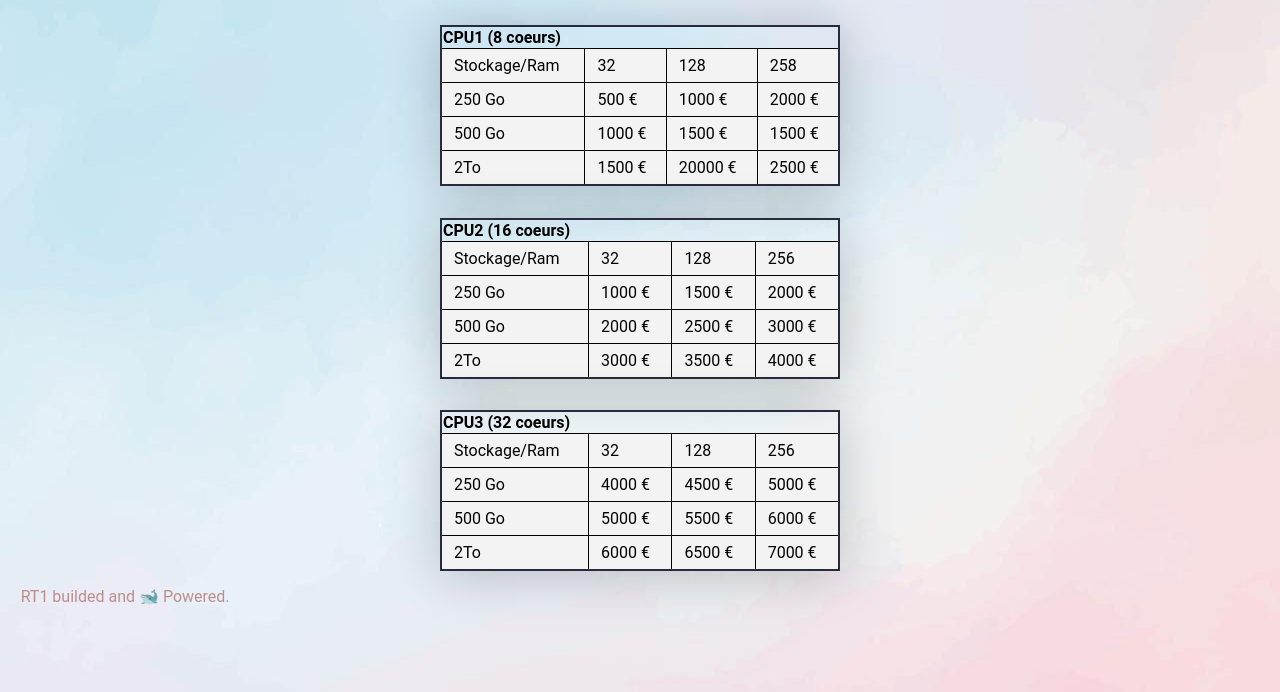
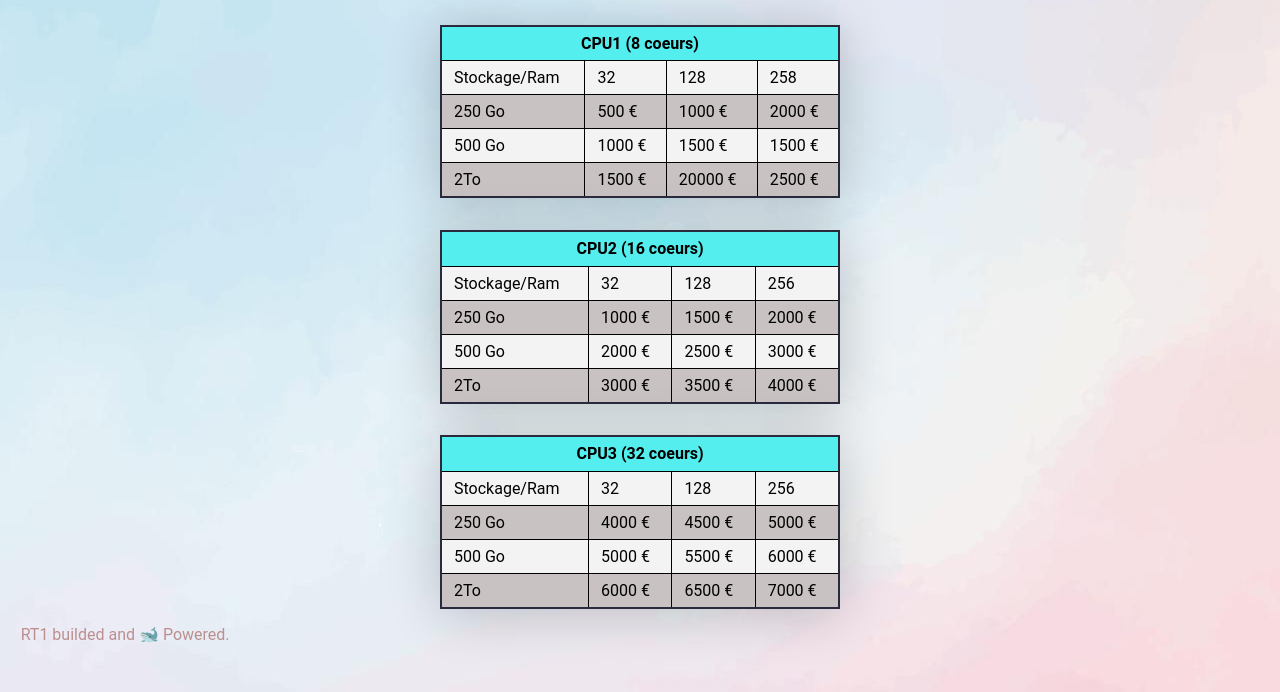
Before and after one commit to ElouanFiore/SAE23_FULOP_FIORE_MORETTI, a PHP site: page /tarifs.html in a window 1280 px wide. Shown: the part 108-800 px from the top of the page. Run offline with PHP 8.4, Linux system fonts and the light colour scheme.

Commit message:
Update tarifs.css

```diff
--- a/site/css/tarifs.css
+++ b/site/css/tarifs.css
@@ -10,8 +10,11 @@ table{
     text-align: left;
 }
 
-#cpu{
+thead{
     background-color: rgb(85, 238, 238);
+    width: 100%;
+    height: 35px;
+    text-align: center;
 }
 
 body{
@@ -37,6 +40,12 @@ td{
     padding: 7px 12px;
     border: 1px solid black;
     background-color: #f3f3f3;
+}
+
+#gris{
+    padding: 7px 12px;
+    border: 1px solid black;
+    background-color: #c8c2c2;
 }
 
 nav {
@@ -70,8 +79,6 @@ nav .onglets a:hover{
     color: royalblue;
 }
 
-
-
 html{
 	font-family: 'Roboto', sans-serif;
 }
```
